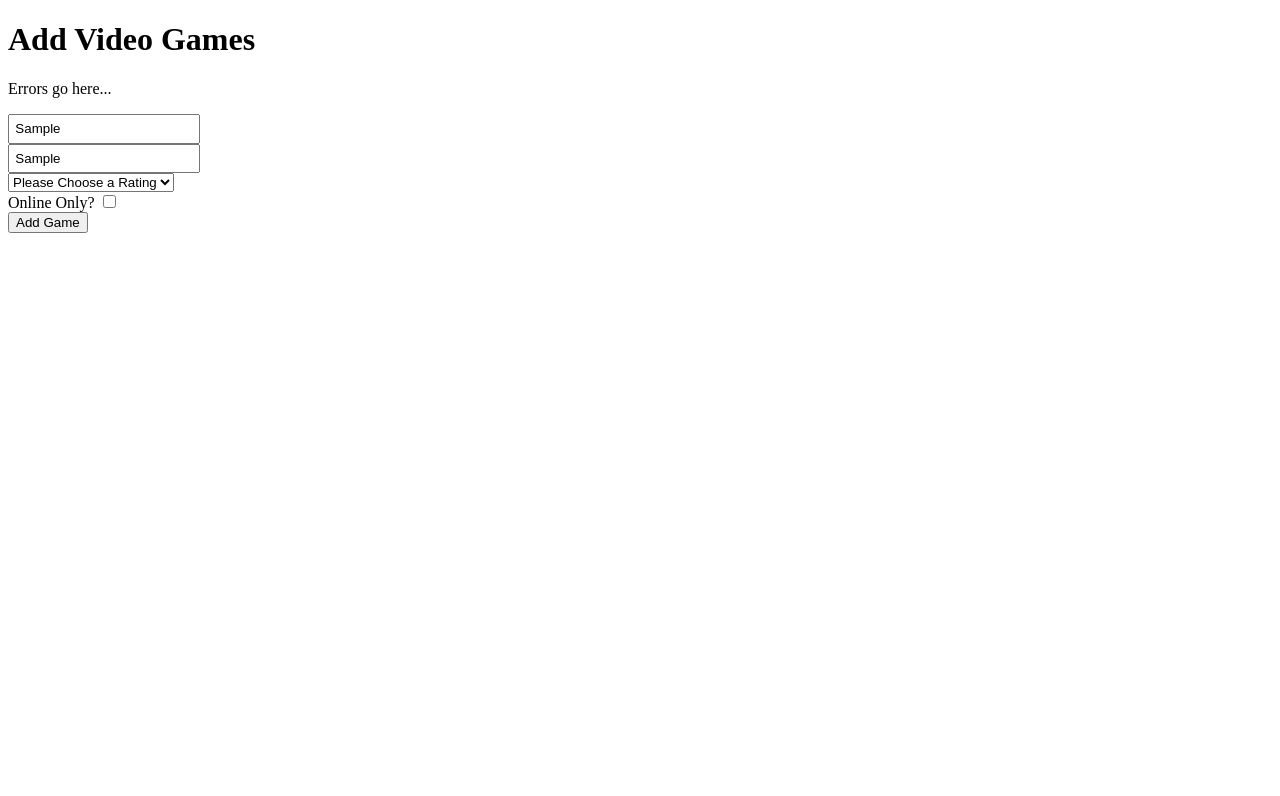
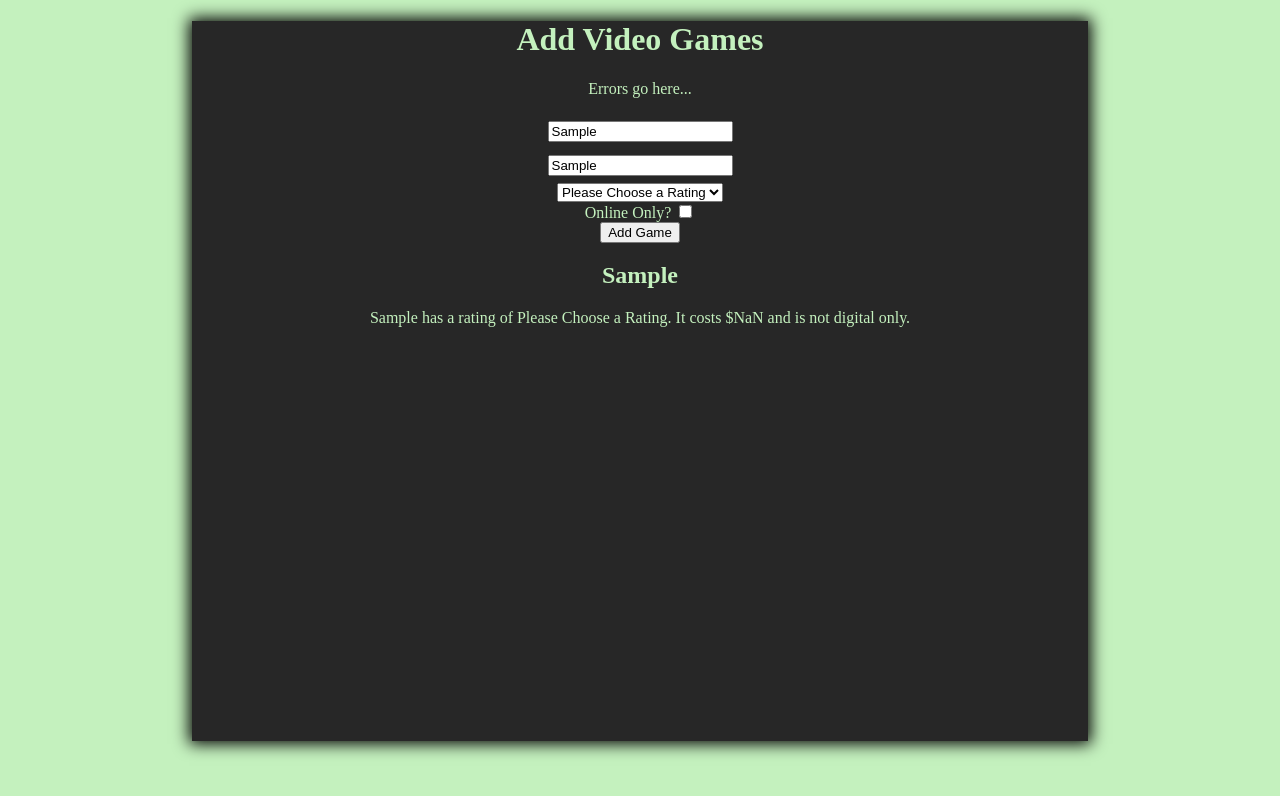
Before and after one commit to The-Virgo/Spring2020-CPW203-FormWithCustomClass, a plain HTML site: page index.html in a window 1280 px wide. Both pictures are taken after typing "Sample", "Sample" into the empty fields and a click on the button "Add Game". Drawn offline with Linux system fonts and the light colour scheme.

Commit message:
Made displayGame function and started styling

```diff
--- a/css/site.css
+++ b/css/site.css
@@ -1,3 +1,37 @@
+body{
+    text-align: center;
+    background-color: #C4F1BE;
+    color: #C4F1BE;
+}
+
+div.form{
+    display: block;
+    text-align: center;
+}
+
+form{
+    display: inline-block;
+    margin-left: auto;
+    margin-right: auto;
+    text-align: center;
+}
+
 input[type="text"]{
-    padding: .4em;
+    padding: .4Sem;
+    margin-top: .5em;
+    margin-bottom: .5em;
 }
+
+label{
+    margin-bottom: .5em;
+    margin-top: .5em;
+}
+
+div.content{
+    background-color: #272727;
+    height: 90vh;
+    width: 70vw;
+    margin-left: auto;
+    margin-right: auto;
+    box-shadow: 0px 0px 15px 3px #000000;
+}
--- a/index.html
+++ b/index.html
@@ -8,14 +8,15 @@
     <link rel="stylesheet" href="/css/site.css">
 </head>
 <body>
-
-<h1> Add Video Games</h1>
+<div class="content">
+    <h1> Add Video Games</h1>
 
     <div id="validation-summary">
         <p>Errors go here...</p>
     </div>
 
-    <form>
+    <div class="form">
+        <form>
         <input id="title" type="text" placeholder="Title" autocomplete="off">
         <br>
 
@@ -36,5 +37,14 @@
 
         <input type="button" value="Add Game">
     </form>
+    </div>
+
+    <div id="display"></div>
+    </div>
+
+    <script src="js/main.js"></script>
+</div>
+
+
 </body>
 </html>
--- a/js/main.js
+++ b/js/main.js
@@ -15,6 +15,20 @@ function getVideoGame() {
     return game;
 }
 function displayGame(myGame) {
+    var displayDiv = document.getElementById("display");
+    var gameHeading = document.createElement("h2");
+    gameHeading.innerText = myGame.title;
+    var gameInfo = document.createElement("p");
+    var notDigitalDisplay = "not";
+    if (myGame.isDigitalOnly) {
+        notDigitalDisplay = "";
+    }
+    gameInfo.innerText = myGame.title + " has a rating of " +
+        myGame.rating + ". It costs $" +
+        myGame.price + " and is " + notDigitalDisplay +
+        " digital only.";
+    displayDiv.appendChild(gameHeading);
+    displayDiv.appendChild(gameInfo);
 }
 window.onload = function () {
     var addBtn = document.querySelector("input[type=button]");
```
Also changed, not shown: 1 other file.
